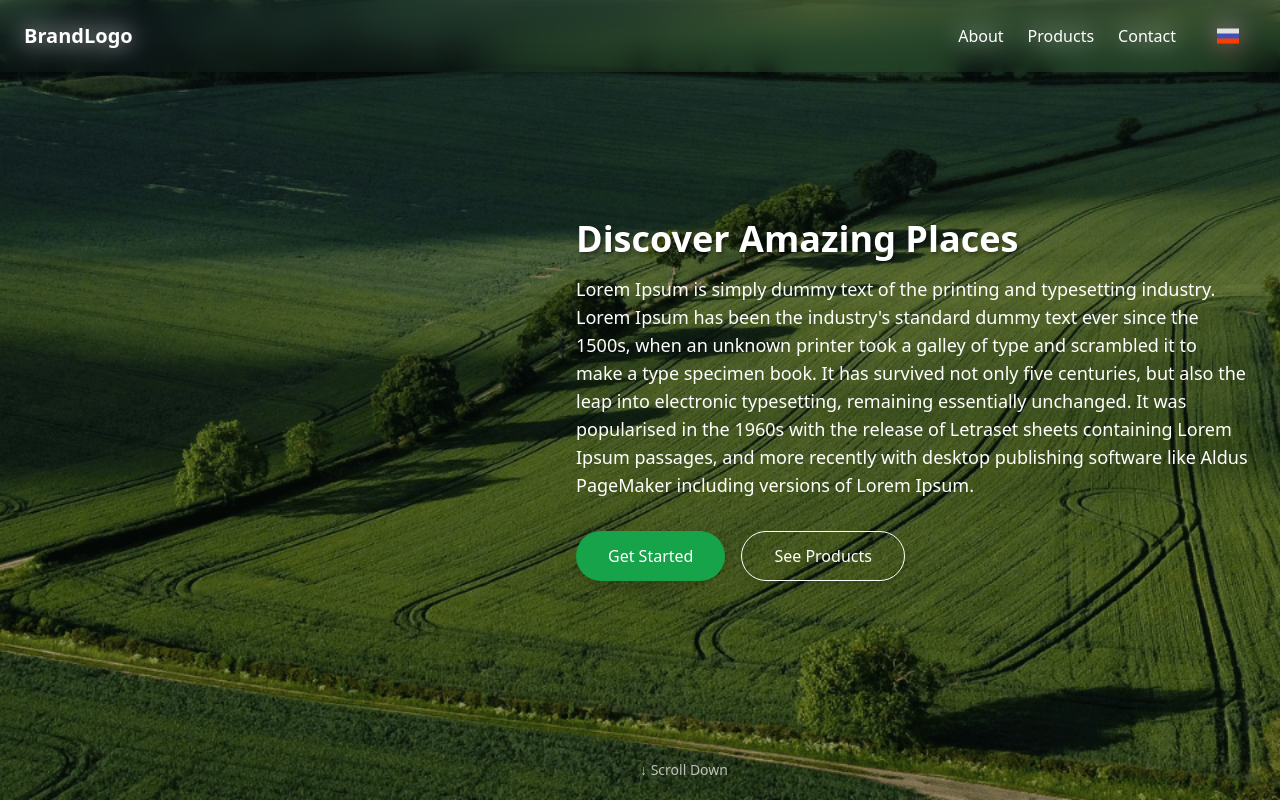
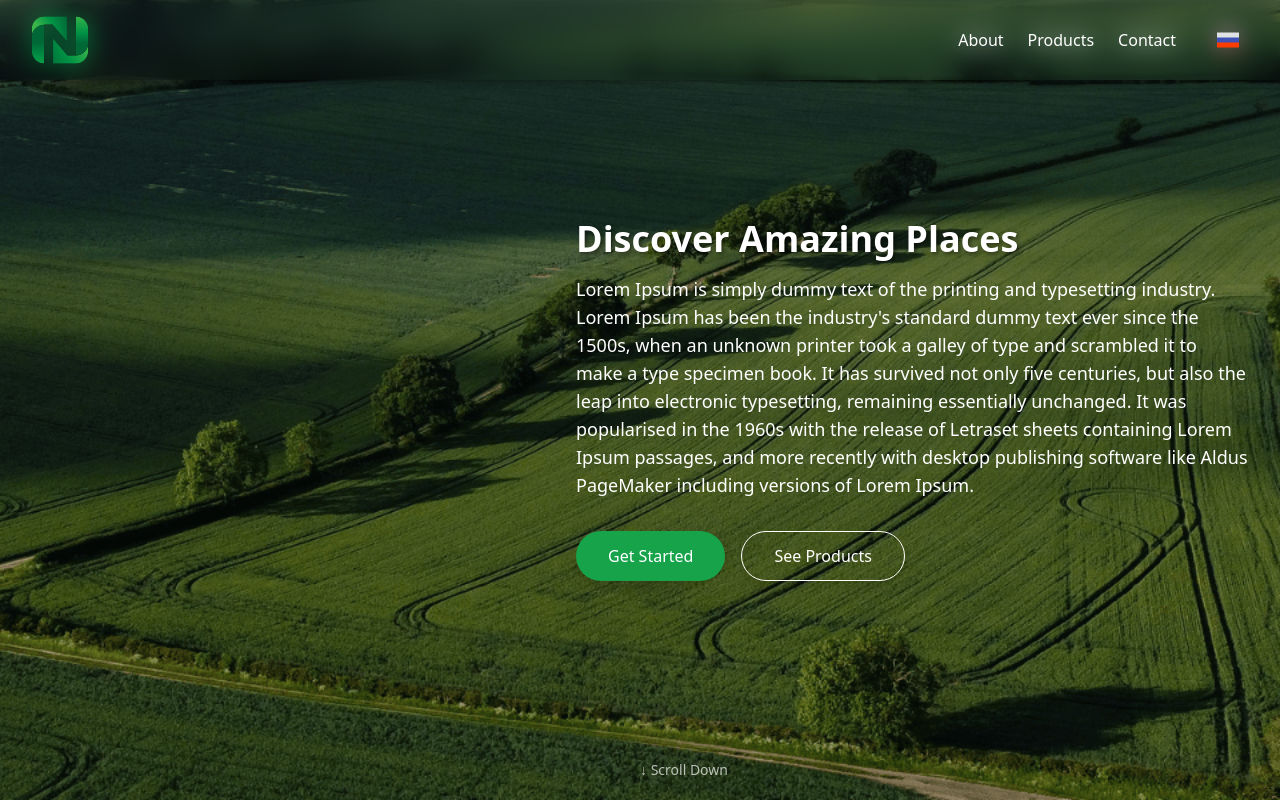
Before and after one commit to beckzairov/nihol2016, a Next.js app: page / in a window 1280 px wide. Shown: the top 802 px of the page. Built offline with nearby package versions, Linux system fonts and the light colour scheme.

Commit message:
add logo

```diff
--- a/app/components/Hero.jsx
+++ b/app/components/Hero.jsx
@@ -52,7 +52,7 @@ export default function Hero() {
                 transition={{ repeat: Infinity, duration: 1, ease: "easeInOut" }}
                 className="absolute bottom-4 left-1/2 transform -translate-x-1/2"
             >
-                <a href="#about" className="text-white text-sm">↓ Scroll Down</a>
+                <a href="#About" className="text-white text-sm">↓ Scroll Down</a>
             </motion.div>
         </section>
     );
--- a/app/components/Navbar.jsx
+++ b/app/components/Navbar.jsx
@@ -6,7 +6,13 @@ export default function Navbar() {
     return (
       <nav className="text-white fixed top-0 left-0 right-0 z-50 backdrop-blur-md shadow-md">
         <div className="container mx-auto flex justify-between items-center py-4 px-6">
-          <Link href="/" className="text-xl font-bold">BrandLogo</Link>
+          <Link href="/" className="text-xl font-bold">
+            <img
+                                    src="/nihol.svg"
+                                    alt="logo"
+                                    className="h-12"
+                                />
+          </Link>
           <ul className="flex items-center space-x-6">
             <li><Link href="#about" className="hover:text-blue-500 transition">About</Link></li>
             <li><Link href="/products" className="hover:text-blue-500 transition">Products</Link></li>
```
Also changed, not shown: public/nihol.svg (added).
